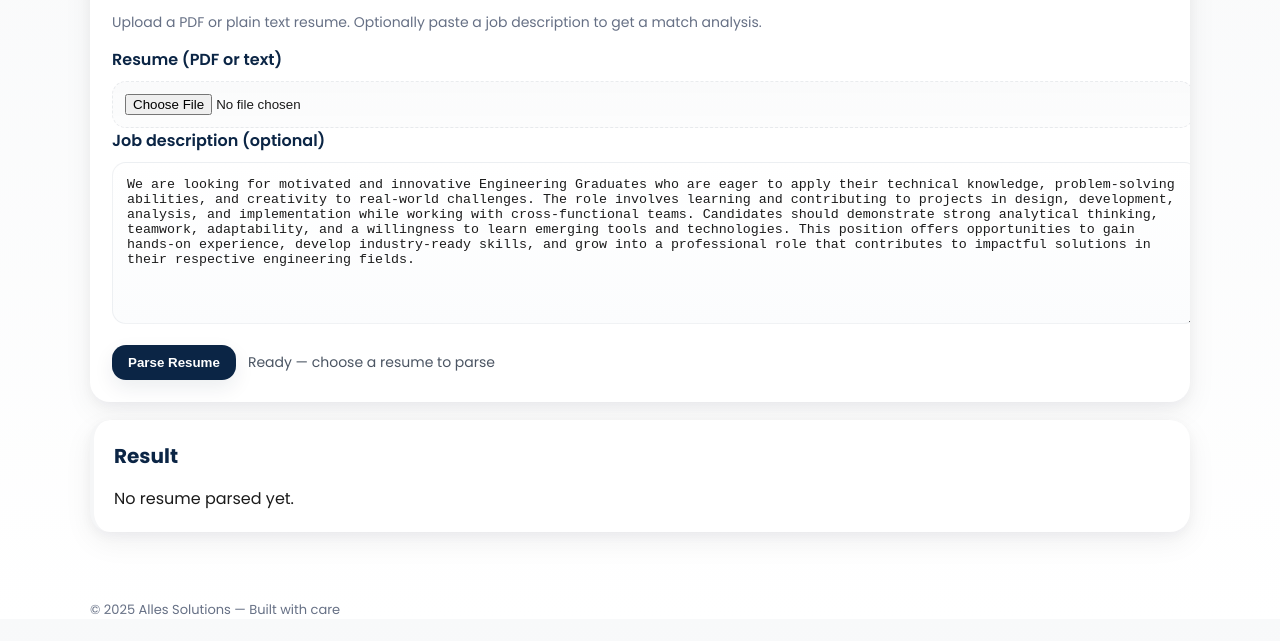
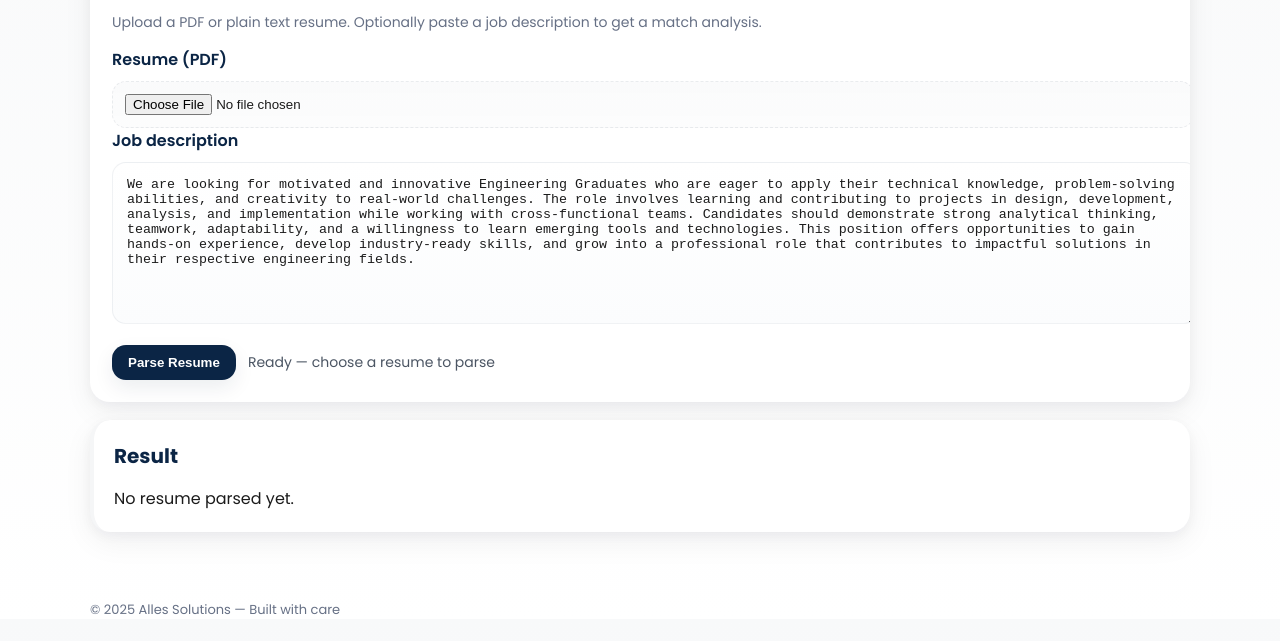
Before and after one commit to mahesh2-lab/agent-backend, a website: page public/index.html in a window 1280 px wide. Shown: the part 181-822 px from the top of the page. Drawn offline with Linux system fonts and the light colour scheme.

Commit message:
Update form labels for clarity on resume and job description inputs

```diff
--- a/public/index.html
+++ b/public/index.html
@@ -80,7 +80,7 @@
             </p>
 
             <form id="upload-form" class="form">
-              <label class="form-label" for="file">Resume (PDF or text)</label>
+              <label class="form-label" for="file">Resume (PDF)</label>
               <div class="file-row">
                 <input
                   type="file"
@@ -91,7 +91,7 @@
               </div>
 
               <label class="form-label" for="job_description"
-                >Job description (optional)</label
+                >Job description</label
               >
               <textarea
                 id="job_description"
```
